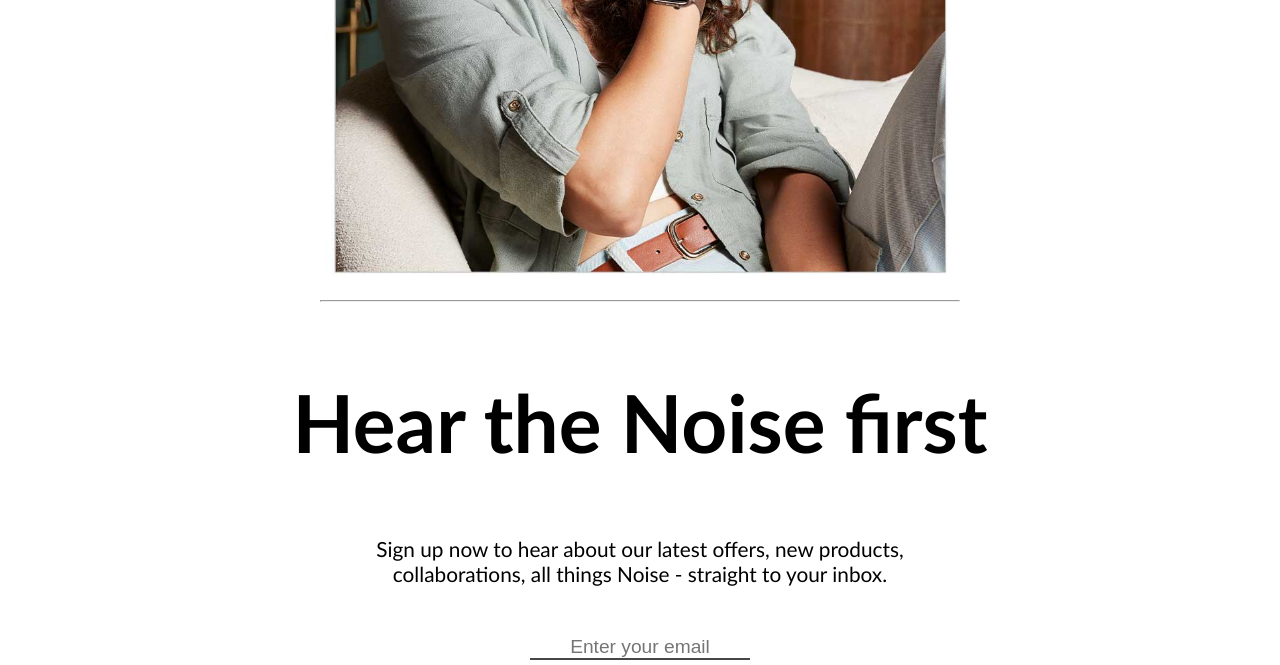
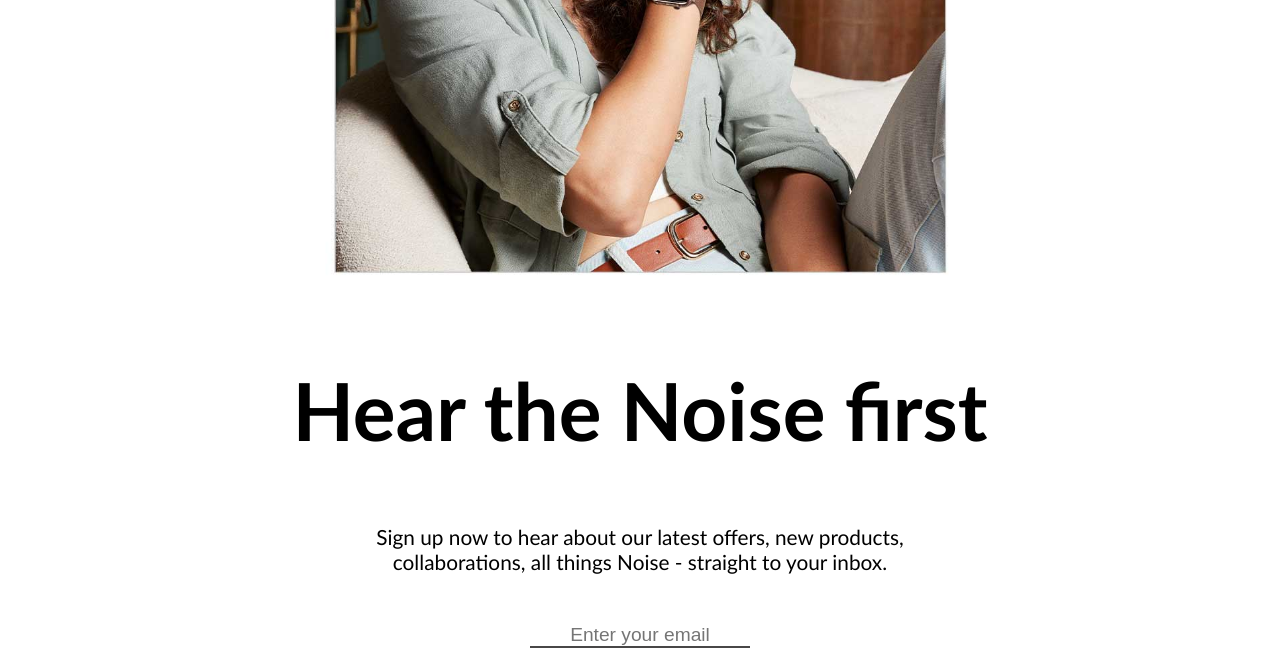
Before and after one commit to HadiShah777/Noise-Clone2, a plain HTML site: page index.html in a window 1280 px wide. Shown: the part 5512-6177 px from the top of the page. Drawn offline with Linux system fonts and the light colour scheme.

Commit message:
:zap: few changes

```diff
--- a/index.html
+++ b/index.html
@@ -436,7 +436,7 @@
       <section class="featured-main-last">
         <div>
           <img id="model-img" src="imgs/models/model3.webp" alt="Model" />
-          <hr />
+          <!-- <hr /> -->
         </div>
         <div id="form">
           <h1 id="main-heading-noise">Hear the Noise first</h1>
--- a/styles/style.css
+++ b/styles/style.css
@@ -9,6 +9,10 @@
   display: none;
 }
 /* less 600px width Images property as default End */
+html{
+  display: flex;
+  justify-content: center;
+}
 body {
   /* NO TEXT COPY */
   user-select: none;
@@ -18,12 +22,12 @@ body {
   /* NO TEXT COPY */
   margin: 0;
   padding: 0;
-  /* width: 100%; */
+  width: 100%;
   font-family: "Trebuchet MS", "Lucida Sans Unicode", "Lucida Grande",
     "Lucida Sans", Arial, sans-serif;
   /* font-family: 'Gill Sans', 'Gill Sans MT', Calibri, 'Trebuchet MS', sans-serif; */
+  max-width: 1500px;
 }
-
 /* Loader noise */
 
 #loader786{
```
